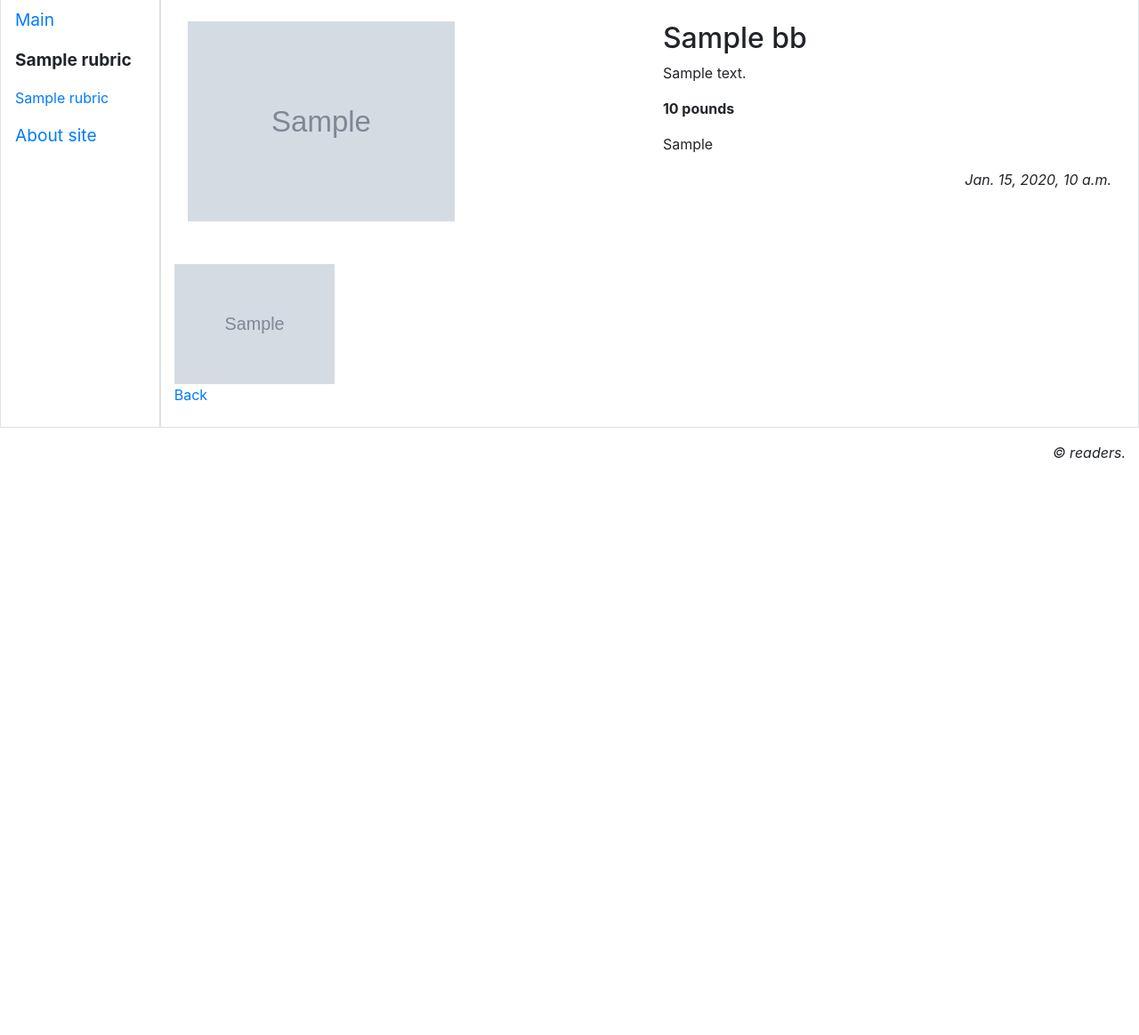
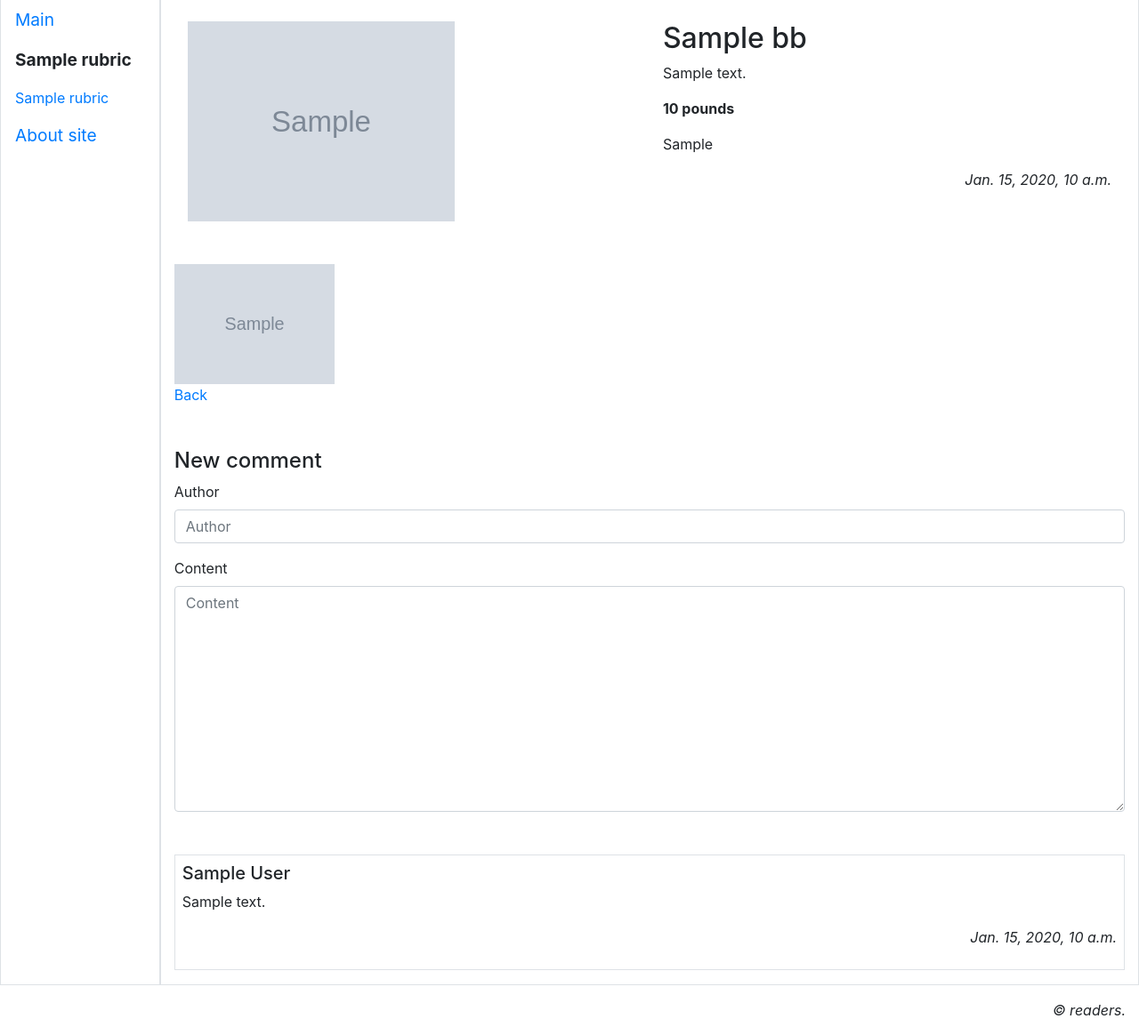
Before and after one commit to VasJeni/bboard, a Django app: page /1/1/ in a window 1280 px wide. Shown: the part 67-1231 px from the top of the page at 89% size. Before the commit the page ends 582 px from the top, so only its background shows below. Run offline with Django 3.2, Linux system fonts and the light colour scheme; tables that the repository leaves empty hold one stand-in row (values such as "Sample post"); grey boxes marked "Sample" are stand-in pictures; some libraries are stand-ins or nearby versions.

Commit message:
add comments and notification

```diff
--- a/bboard/settings.py
+++ b/bboard/settings.py
@@ -38,7 +38,8 @@
     'main.apps.MainConfig',
     'bootstrap4',
     "django_cleanup",
-    "easy_thumbnails"
+    "easy_thumbnails",
+    'captcha'
 ]
 
 MIDDLEWARE = [
--- a/bboard/urls.py
+++ b/bboard/urls.py
@@ -22,7 +22,7 @@
 
 
 urlpatterns = [
-
+    path('captcha/', include('captcha.urls')),
     path('admin/', admin.site.urls),
     path('', include('main.urls'))
 ]
--- a/main/apps.py
+++ b/main/apps.py
@@ -1,6 +1,6 @@
 from django.apps import AppConfig
 from django.dispatch import Signal
-from .utilites import send_activation_notification
+from .utilities import send_activation_notification
 
 
 class MainConfig(AppConfig):
--- a/main/forms.py
+++ b/main/forms.py
@@ -4,7 +4,8 @@
 from django.core.exceptions import ValidationError
 from .apps import user_registered
 from django.forms import inlineformset_factory
-from .models import Bb, AdditionalImage
+from .models import Bb, AdditionalImage, Comment
+from captcha.fields import CaptchaField
 
 
 class ChangeUserInfoForm(forms.ModelForm):
@@ -79,3 +80,20 @@
 
 
 AIFormSet = inlineformset_factory(Bb, AdditionalImage, fields='__all__')
+
+
+class UserCommentForm(forms.ModelForm):
+    class Meta:
+        model = Comment
+        exclude = ('is_active',)
+        widgets = {'bb': forms.HiddenInput}
+
+
+class GuestCommentForm(forms.ModelForm):
+    captcha = CaptchaField(label='write text from the image',
+                           error_messages={'invalid': 'wrong text'})
+
+    class Meta:
+        model = Comment
+        exclude = ('is_active',)
+        widgets = {'bb': forms.HiddenInput}
--- a/main/models.py
+++ b/main/models.py
@@ -1,9 +1,9 @@
 from django.db import models
 from django.contrib.auth.models import AbstractUser
-from .utilites import get_timestamp_path
+from django.db.models.signals import post_save
 
+from .utilities import get_timestamp_path, send_new_comment_notification
 
-# Create your models here.
 
 class AdvUser(AbstractUser):
     is_activated = models.BooleanField(default=True, db_index=True, verbose_name='is activated?')
@@ -90,3 +90,25 @@
     class Meta:
         verbose_name_plural = 'additional images'
         verbose_name = 'additional image'
+
+
+class Comment(models.Model):
+    bb = models.ForeignKey(Bb, on_delete=models.CASCADE, verbose_name='Advertisement')
+    author = models.CharField(max_length=30, verbose_name="Author")
+    content = models.TextField(verbose_name='content')
+    is_active = models.BooleanField(default=True, db_index=True, verbose_name='show?')
+    created_at = models.DateTimeField(auto_now_add=True, db_index=True, verbose_name='created')
+
+    class Meta:
+        verbose_name_plural = 'Comments'
+        verbose_name = 'Comment'
+        ordering = ['created_at']
+
+
+def post_save_dispatcher(sender, **kwargs):
+    author = kwargs['instance'].bb.author
+    if kwargs['created'] and author.send_messages:
+        send_new_comment_notification(kwargs['instance'])
+
+
+post_save.connect(post_save_dispatcher, sender=Comment)
--- /dev/null
+++ b/main/templates/email/new_comment_letter_subject.txt
@@ -0,0 +1 @@
+New comment by advertisement  for user {{ author.username }}
--- a/main/templates/layout/basic.html
+++ b/main/templates/layout/basic.html
@@ -25,7 +25,7 @@
                                          aria-expanded="false">Profile</a>
             <div class="dropdown-menu">
                 <a href="{% url 'main:profile' %}" class="dropdown-item">My advertisements</a>
-                <a href="{% url 'main:profile_change' %}" class="dropdown-item">Change personal info</a>
+                <a class="dropdown-item" href="{% url 'main:profile_change' %}" >Change personal info</a>
                 <a href="{% url 'main:password_change' %}" class="dropdown-item">Change password</a>
                 <div class="dropdown-divider"></div>
                 <a href="{% url 'main:logout' %}" class="dropdown-item">Quit</a>
--- a/main/templates/main/detail.html
+++ b/main/templates/main/detail.html
@@ -1,4 +1,5 @@
 {% extends 'layout/basic.html' %}
+{% load bootstrap4 %}
 
 {% block title %} {{ bb.title }} - {{ bb.rubric.name }} {% endblock %}
 
@@ -25,7 +26,23 @@
     {% endfor %}
 </div>
 {% endif %}
-
 <p><a href="{% url 'main:by_rubric' pk=bb.rubric.pk %} {{ all }}">Back</a></p>
 
+<h4 class="mt-5">New comment</h4>
+<form method="post">
+    {% csrf_token %}
+    {% bootstrap_form form layout='horizontal' %}
+    {% buttons submit='add' %} {% endbuttons %}
+</form>
+{% if comments %}
+<div class="mt-5">
+    {% for comment in comments %}
+    <div class="my-2 p-2 border">
+        <h5>{{ comment.author }}</h5>
+        <p>{{ comment.content }}</p>
+        <p class="text-right font-italic">{{ comment.created_at }}</p>
+    </div>
+    {% endfor %}
+</div>
+{% endif %}
 {% endblock %}
--- a/main/views.py
+++ b/main/views.py
@@ -14,13 +14,13 @@
 from django.shortcuts import get_object_or_404
 from django.views.generic.base import TemplateView
 from django.core.signing import BadSignature
-from .utilites import signer
+from .utilities import signer
 from django.core.paginator import Paginator
 from django.db.models import Q
 from .models import Bb, SubRubric
-from .forms import SearchForm, BbForm, AIFormSet
-from .models import AdvUser
-from .forms import ChangeUserInfoForm, RegisterUserForm
+from .forms import SearchForm, BbForm, AIFormSet, ChangeUserInfoForm, RegisterUserForm, UserCommentForm, \
+    GuestCommentForm
+from .models import AdvUser, Comment
 from django.shortcuts import redirect
 
 
@@ -164,18 +164,40 @@
 
 
 def detail(request, rubric_pk, pk):
-    bb = get_object_or_404(Bb, pk=pk)
+    bb = Bb.objects.get(pk=pk)
     ais = bb.additionalimage_set.all()
-    context = {'bb': bb, 'ais': ais}
+    comments = Comment.objects.filter(bb=pk, is_active=True)
+    initial = {'bb': bb.pk}
+    if request.user.is_authenticated:
+        initial['author'] = request.user.username
+        form_class = UserCommentForm
+    else:
+        form_class = GuestCommentForm
+    form = form_class(initial=initial)
+    if request.method == 'POST':
+        c_form = form_class(request.POST)
+        if c_form.is_valid():
+            c_form.save()
+            messages.add_message(request, messages.SUCCESS,
+                                 'comment added')
+        else:
+            form = c_form
+            messages.add_message(request, messages.WARNING,
+                                 'comment does not added')
+    context = {'bb': bb, 'ais': ais, 'comments': comments, 'form': form}
     return render(request, 'main/detail.html', context)
+
+
+
 
 
 @login_required
 def profile_bb_detail(request, pk):
     bb = get_object_or_404(Bb, pk=pk)
     ais = bb.additionalimage_set.all()
-    context = {'bb': bb, 'ais': ais}
-    return render(request, 'main/detail.html', context)
+    comments = Comment.objects.filter(bb=pk, is_active=True)
+    context = {'bb': bb, 'ais': ais, 'comments': comments}
+    return render(request, 'main/profile_bb_detail.html', context)
 
 
 @login_required
```
Also changed, not shown: main/admin.py (+15 -2 lines), main/templates/email/new_comment_letter_body.txt (added, +7 -0 lines), main/utilities.py (renamed from main/utilites.py, +12 -0 lines).
